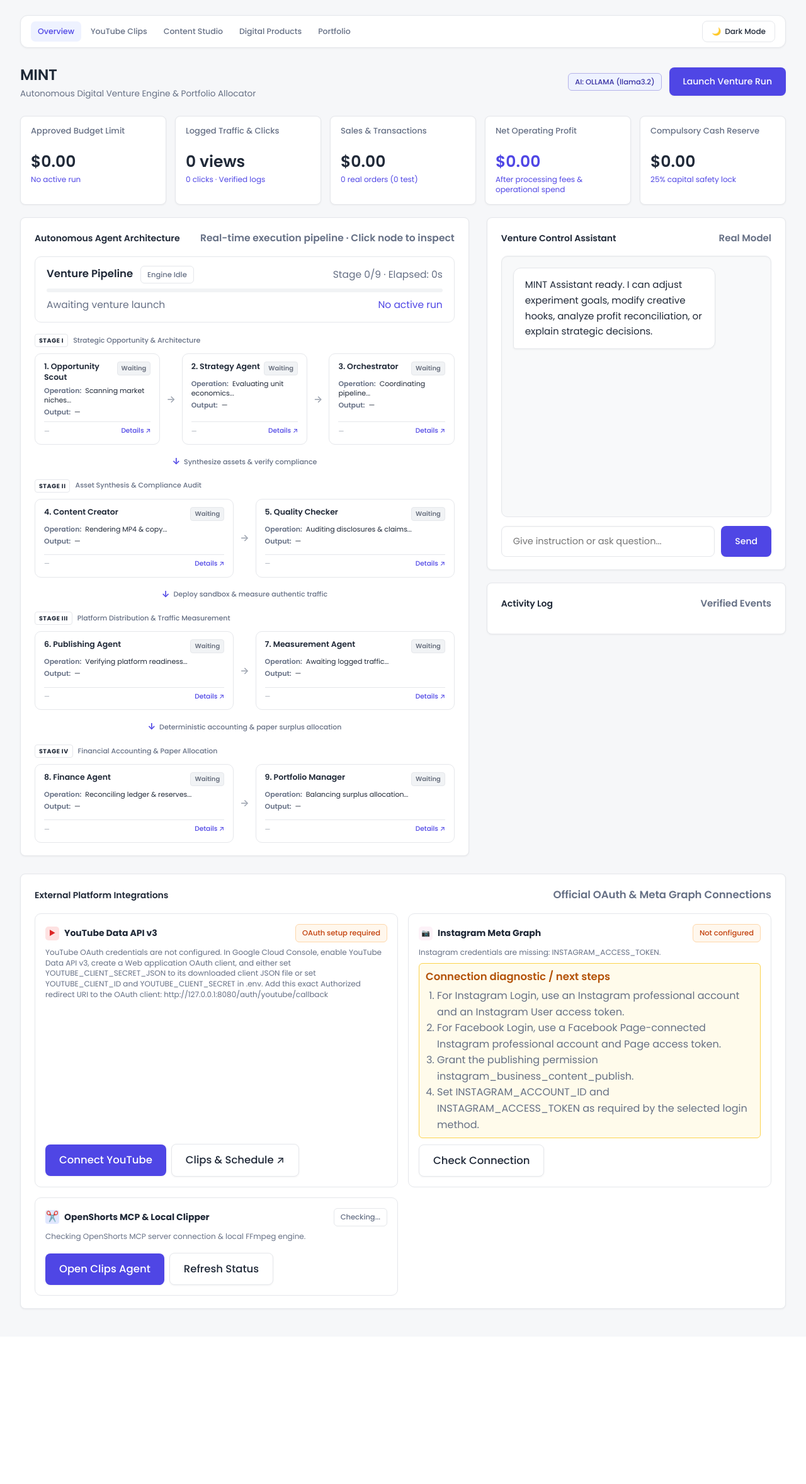
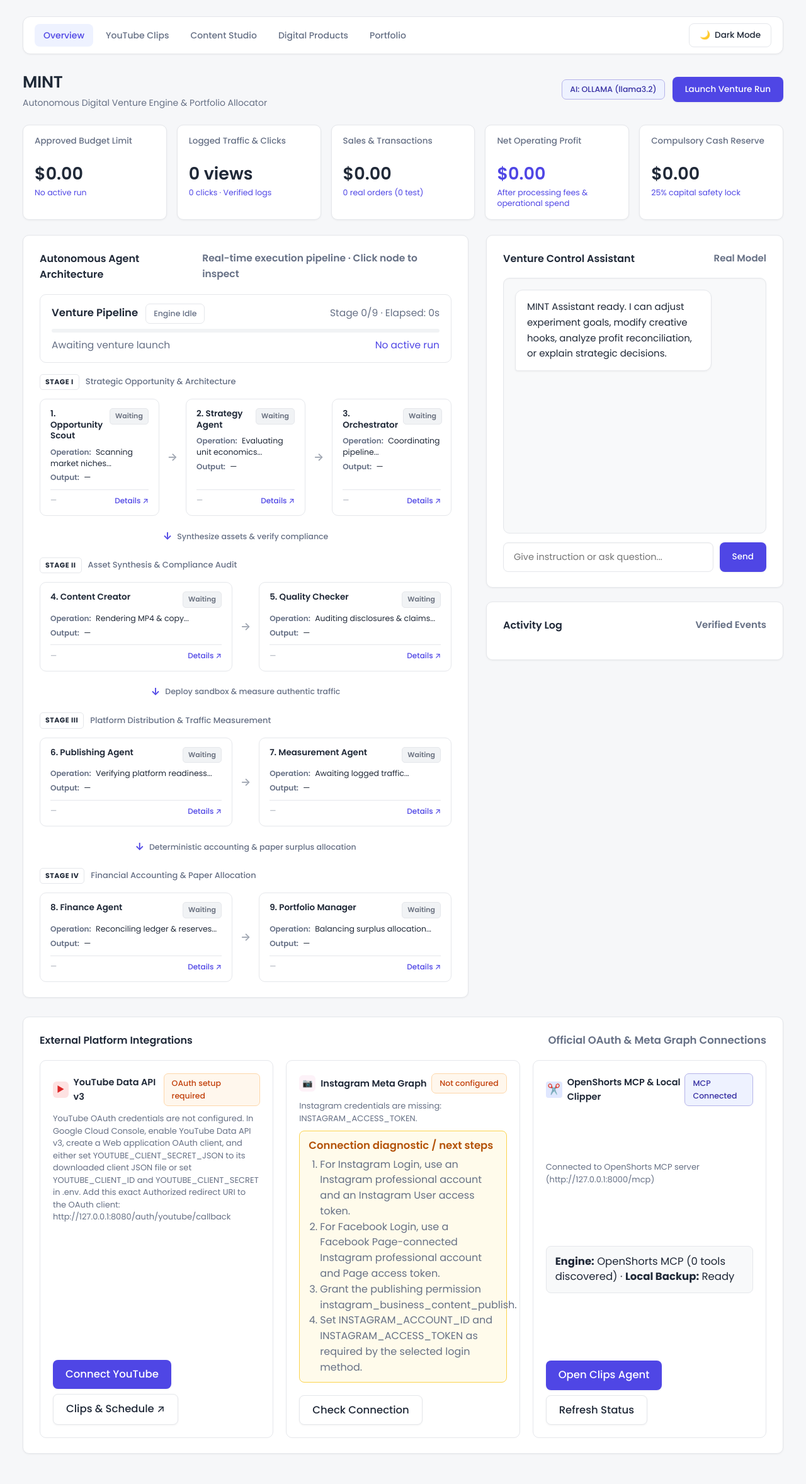
Before and after one commit to srishanksd/mint, a Flask app: page / in a window 1280 px wide. Shown: the whole page at 63% size. Before the commit the page ends 2080 px from the top, so only its background shows below. Run offline with Flask 3, Linux system fonts and the light colour scheme; data that the repository does not hold is empty; some libraries are stand-ins or nearby versions.

Commit message:
style: update dashboard theme and interactive scripts

```diff
--- a/static/css/dashboard.css
+++ b/static/css/dashboard.css
@@ -150,9 +150,11 @@ body {
   background-color: var(--bg-canvas);
   color: var(--text-primary);
   min-height: 100vh;
-  padding: 24px 32px;
+  max-width: 1560px;
+  margin: 0 auto;
+  padding: 26px 36px;
   line-height: 1.6;
-  font-size: 14px;
+  font-size: 15px;
   transition: background-color 0.2s ease, color 0.2s ease;
 }
 
@@ -161,20 +163,19 @@ body {
   display: flex;
   align-items: center;
   justify-content: space-between;
-  padding: 8px 16px;
+  padding: 10px 18px;
   background: var(--surface-raised);
   border: 1px solid var(--border-subtle);
   border-radius: 12px;
   margin-bottom: 24px;
   box-shadow: var(--shadow-card);
   flex-wrap: nowrap;
-  gap: 10px;
-  overflow: hidden;
+  gap: 12px;
 }
 
 .nav-links {
   display: flex;
-  gap: 4px;
+  gap: 6px;
   align-items: center;
   flex-wrap: nowrap;
   min-width: 0;
@@ -184,9 +185,9 @@ body {
   color: var(--text-muted);
   text-decoration: none;
   font-weight: 500;
-  font-size: 12.5px;
-  padding: 6px 11px;
-  border-radius: 7px;
+  font-size: 14px;
+  padding: 7px 14px;
+  border-radius: 8px;
   transition: all 0.15s ease;
   white-space: nowrap;
 }
@@ -200,14 +201,14 @@ body {
   background: var(--surface-card);
   border: 1px solid var(--border-subtle);
   color: var(--text-primary);
-  padding: 7px 14px;
+  padding: 8px 16px;
   border-radius: 8px;
   cursor: pointer;
-  font-size: 12px;
+  font-size: 13.5px;
   font-weight: 500;
   display: flex;
   align-items: center;
-  gap: 6px;
+  gap: 7px;
   transition: all 0.15s ease;
 }
 
@@ -228,34 +229,33 @@ header {
 }
 
 .brand-title {
-  font-size: 24px;
+  font-size: 26px;
   font-weight: 600;
   color: var(--accent-navy);
   letter-spacing: -0.3px;
 }
 
 .brand-subtitle {
-  font-size: 13.5px;
+  font-size: 14px;
   color: var(--text-muted);
   font-weight: 400;
 }
 
 /* Status Indicators */
 .status-pill {
-  font-size: 11.5px;
+  font-size: 12.5px;
   font-weight: 500;
-  padding: 4px 10px;
-  border-radius: 6px;
+  padding: 5px 12px;
+  border-radius: 7px;
   background: var(--surface-card);
   border: 1px solid var(--border-subtle);
   color: var(--text-muted);
   display: inline-flex;
   align-items: center;
-  gap: 5px;
+  gap: 6px;
 }
 
 .status-pill.connected {
-  /* Connected/selected UI uses MINT's purple brand; true run completion remains semantic. */
   border-color: color-mix(in srgb, var(--accent-teal) 32%, var(--border-subtle));
   color: var(--accent-teal-text);
   background: var(--accent-teal-subtle);
@@ -276,9 +276,9 @@ header {
 .integration-detail-line {
   display: block;
   color: var(--text-muted);
-  font-size: 10.5px;
+  font-size: 12px;
   line-height: 1.5;
-  margin-top: 4px;
+  margin-top: 5px;
   overflow-wrap: anywhere;
 }
 
@@ -290,18 +290,18 @@ button:disabled {
 /* Cards & Containers — Clean Minimal Styling */
 .neo-card {
   background: var(--surface-card);
-  border-radius: 8px;
-  padding: 20px 22px;
+  border-radius: 10px;
+  padding: 24px 26px;
   box-shadow: 0 1px 3px rgba(0, 0, 0, 0.05);
-  margin-bottom: 20px;
+  margin-bottom: 22px;
   border: 1px solid var(--border-subtle);
 }
 
 .card-title {
-  font-size: 14px;
+  font-size: 16px;
   font-weight: 600;
   color: var(--text-primary);
-  margin-bottom: 16px;
+  margin-bottom: 18px;
   display: flex;
   justify-content: space-between;
   align-items: center;
@@ -311,17 +311,17 @@ button:disabled {
 .metrics-row {
   display: grid;
   grid-template-columns: repeat(5, minmax(0, 1fr));
-  gap: 14px;
-  margin-bottom: 20px;
+  gap: 16px;
+  margin-bottom: 24px;
   align-items: stretch;
 }
 
 .metric-box {
   min-width: 0;
-  min-height: 110px;
+  min-height: 115px;
   background: var(--surface-card);
-  border-radius: 8px;
-  padding: 14px 16px;
+  border-radius: 10px;
+  padding: 16px 18px;
   box-shadow: 0 1px 3px rgba(0, 0, 0, 0.05);
   border: 1px solid var(--border-subtle);
   display: flex;
@@ -333,33 +333,24 @@ button:disabled {
   line-height: 1.4;
   min-height: 2.8em;
   overflow-wrap: anywhere;
+  font-size: 13.5px;
+  color: var(--text-muted);
+  font-weight: 500;
 }
 
 .metric-value {
   overflow-wrap: anywhere;
   line-height: 1.25;
-}
-
-.metric-sub {
-  line-height: 1.4;
-  overflow-wrap: anywhere;
-}
-
-.metric-label {
-  font-size: 13px;
-  color: var(--text-muted);
-  font-weight: 500;
-}
-
-.metric-value {
-  font-size: 25px;
+  font-size: 27px;
   font-weight: 600;
   color: var(--text-primary);
   margin-top: 6px;
 }
 
 .metric-sub {
-  font-size: 12px;
+  line-height: 1.4;
+  overflow-wrap: anywhere;
+  font-size: 12.5px;
   color: var(--accent-teal);
   margin-top: 4px;
 }
@@ -410,29 +401,29 @@ button:disabled {
 .architecture-container {
   display: flex;
   flex-direction: column;
-  gap: 14px;
+  gap: 16px;
 }
 
 .arch-stage-meta {
   display: flex;
   align-items: center;
-  gap: 8px;
-  margin-bottom: -4px;
+  gap: 10px;
+  margin-bottom: -2px;
 }
 
 .stage-pill {
-  font-size: 9.5px;
+  font-size: 11px;
   font-weight: 700;
   letter-spacing: 0.5px;
-  padding: 2px 6px;
-  border-radius: 4px;
+  padding: 3px 8px;
+  border-radius: 5px;
   background: var(--surface-pure);
   color: var(--text-primary);
   border: 1px solid var(--border-subtle);
 }
 
 .stage-name {
-  font-size: 11px;
+  font-size: 13px;
   font-weight: 500;
   color: var(--text-muted);
 }
@@ -440,7 +431,7 @@ button:disabled {
 .arch-row {
   display: flex;
   align-items: stretch;
-  gap: 8px;
+  gap: 10px;
   width: 100%;
 }
 
@@ -456,30 +447,30 @@ button:disabled {
 
 .arch-arrow-h {
   color: var(--text-subtle);
-  font-size: 15px;
+  font-size: 17px;
   font-weight: 600;
   user-select: none;
   display: flex;
   align-items: center;
   justify-content: center;
   flex-shrink: 0;
-  padding: 0 2px;
+  padding: 0 3px;
 }
 
 .arch-connector-v {
   display: flex;
   align-items: center;
   justify-content: center;
-  gap: 6px;
-  padding: 2px 0;
+  gap: 8px;
+  padding: 4px 0;
   color: var(--text-muted);
-  font-size: 11px;
+  font-size: 12.5px;
   font-weight: 500;
 }
 
 .connector-arrow {
   color: var(--accent-teal);
-  font-size: 14px;
+  font-size: 16px;
   font-weight: 700;
 }
 
@@ -487,14 +478,14 @@ button:disabled {
 .agent-node {
   background: var(--surface-card);
   border-radius: 10px;
-  padding: 12px 14px;
+  padding: 14px 16px;
   border: 1px solid var(--border-subtle);
   cursor: pointer;
   transition: transform 0.15s ease, box-shadow 0.15s ease, border-color 0.15s ease, background 0.15s ease;
   display: flex;
   flex-direction: column;
   justify-content: space-between;
-  min-height: 125px;
+  min-height: 135px;
 }
 
 .agent-node:hover {
@@ -541,12 +532,12 @@ button:disabled {
   display: flex;
   justify-content: space-between;
   align-items: flex-start;
-  gap: 6px;
-  margin-bottom: 6px;
+  gap: 8px;
+  margin-bottom: 8px;
 }
 
 .agent-name {
-  font-size: 12.5px;
+  font-size: 13.5px;
   font-weight: 600;
   color: var(--text-primary);
   line-height: 1.3;
@@ -554,10 +545,10 @@ button:disabled {
 
 .agent-status-tag {
   display: inline-block;
-  font-size: 10px;
+  font-size: 11px;
   font-weight: 600;
-  padding: 2px 6px;
-  border-radius: 4px;
+  padding: 3px 8px;
+  border-radius: 5px;
   white-space: nowrap;
 }
 
@@ -601,13 +592,13 @@ button:disabled {
   flex: 1;
   display: flex;
   flex-direction: column;
-  gap: 4px;
-  margin-bottom: 8px;
+  gap: 5px;
+  margin-bottom: 10px;
 }
 
 .agent-info-row {
-  font-size: 11px;
-  line-height: 1.35;
+  font-size: 12.5px;
+  line-height: 1.4;
   display: -webkit-box;
   -webkit-line-clamp: 2;
   -webkit-box-orient: vertical;
@@ -618,7 +609,8 @@ button:disabled {
 .agent-info-label {
   font-weight: 600;
   color: var(--text-muted);
-  margin-right: 3px;
+  margin-right: 4px;
+  font-size: 12px;
 }
 
 .agent-info-val {
@@ -626,13 +618,13 @@ button:disabled {
 }
 
 .agent-err-box {
-  font-size: 10.5px;
+  font-size: 12px;
   background: var(--status-failed-bg);
   border: 1px solid var(--status-failed-border);
   color: var(--status-failed-text);
-  padding: 3px 6px;
-  border-radius: 4px;
-  margin-top: 2px;
+  padding: 4px 8px;
+  border-radius: 5px;
+  margin-top: 3px;
 }
 
 .agent-node-foot {
@@ -640,16 +632,16 @@ button:disabled {
   justify-content: space-between;
   align-items: center;
   border-top: 1px solid var(--border-subtle);
-  padding-top: 6px;
+  padding-top: 7px;
 }
 
 .agent-time {
-  font-size: 10px;
+  font-size: 11.5px;
   color: var(--text-subtle);
 }
 
 .agent-inspect-hint {
-  font-size: 10.5px;
+  font-size: 12px;
   color: var(--accent-teal);
   font-weight: 500;
 }
@@ -794,7 +786,7 @@ button:disabled {
   color: var(--text-primary);
   border: 1px solid var(--border-subtle);
   border-radius: 8px;
-  padding: 13px 18px;
+  padding: 12px 16px;
   font-size: 14.5px;
   box-shadow: var(--shadow-inset);
   outline: none;
@@ -809,9 +801,9 @@ button:disabled {
   background: var(--surface-card);
   border: 1px solid var(--border-subtle);
   box-shadow: var(--shadow-card);
-  padding: 12px 22px;
+  padding: 10px 20px;
   border-radius: 8px;
-  font-size: 14px;
+  font-size: 13.5px;
   font-weight: 500;
   color: var(--text-primary);
   cursor: pointer;
@@ -838,18 +830,18 @@ button:disabled {
 
 /* Activity Log */
 .activity-feed-list {
-  max-height: 280px;
+  max-height: 480px;
   overflow-y: auto;
   display: flex;
   flex-direction: column;
-  gap: 8px;
+  gap: 9px;
 }
 
 .feed-item {
-  font-size: 13px;
-  padding: 10px 14px;
+  font-size: 13.5px;
+  padding: 11px 15px;
   background: var(--surface-card);
-  border-radius: 6px;
+  border-radius: 8px;
   border: 1px solid var(--border-subtle);
   display: flex;
   justify-content: space-between;
@@ -859,7 +851,7 @@ button:disabled {
 
 .feed-time {
   color: var(--text-subtle);
-  font-size: 11.5px;
+  font-size: 12px;
   margin-left: 10px;
   white-space: nowrap;
 }
@@ -879,7 +871,7 @@ button:disabled {
 .modal-card {
   background: var(--surface-raised);
   color: var(--text-primary);
-  width: 520px;
+  width: 540px;
   max-width: 90vw;
   border-radius: 14px;
   padding: 28px;
@@ -887,58 +879,64 @@ button:disabled {
   border: 1px solid var(--border-subtle);
 }
 
-/* Integrations Panels */
+/* Integrations Panels — 3-column balanced grid */
 .integrations-grid {
   display: grid;
-  grid-template-columns: 1fr 1fr;
-  gap: 16px;
+  grid-template-columns: repeat(3, minmax(0, 1fr));
+  gap: 20px;
 }
 
 .integration-panel {
   background: var(--surface-card);
-  padding: 16px;
+  padding: 20px;
   border-radius: 10px;
   border: 1px solid var(--border-subtle);
   display: flex;
   flex-direction: column;
   justify-content: space-between;
+  min-height: 220px;
 }
 
 .integration-header {
   display: flex;
   justify-content: space-between;
   align-items: center;
-  margin-bottom: 8px;
+  margin-bottom: 10px;
+}
+
+.integration-header strong {
+  font-size: 14.5px;
+  font-weight: 600;
 }
 
 .platform-icon {
   display: inline-flex;
   align-items: center;
   justify-content: center;
-  width: 22px;
-  height: 22px;
-  border-radius: 5px;
-  font-size: 11px;
+  width: 26px;
+  height: 26px;
+  border-radius: 6px;
+  font-size: 13px;
 }
 
 .platform-icon.yt { background: #fee2e2; color: #dc2626; }
 .platform-icon.ig { background: #fdf2f8; color: #db2777; }
 
 .integration-status-text {
-  font-size: 12px;
+  font-size: 13px;
   color: var(--text-muted);
-  margin-bottom: 8px;
-  line-height: 1.4;
+  margin-bottom: 10px;
+  line-height: 1.5;
 }
 
 .yt-info-card, .ig-info-card {
-  font-size: 11.5px;
+  font-size: 13px;
   color: var(--text-primary);
   background: var(--surface-nested);
-  padding: 10px 12px;
-  border-radius: 6px;
+  padding: 12px 14px;
+  border-radius: 8px;
   border: 1px solid var(--border-subtle);
-  margin-bottom: 10px;
+  margin-bottom: 12px;
   line-height: 1.5;
 }
 
@@ -947,44 +945,50 @@ button:disabled {
   background: var(--surface-card);
   color: var(--text-primary);
   border: 1px solid var(--border-subtle);
-  padding: 2px 7px;
-  border-radius: 4px;
-  margin-right: 4px;
-  margin-top: 4px;
+  padding: 3px 8px;
+  border-radius: 5px;
+  margin-right: 5px;
+  margin-top: 5px;
   font-weight: 500;
-  font-size: 11px;
+  font-size: 12px;
 }
 
 .yt-uploads-section {
-  margin-bottom: 10px;
+  margin-bottom: 12px;
 }
 
 .yt-uploads-title {
-  font-size: 11px;
+  font-size: 12px;
   font-weight: 600;
   color: var(--text-muted);
-  margin-bottom: 4px;
+  margin-bottom: 6px;
 }
 
 .yt-uploads-list {
-  max-height: 90px;
+  max-height: 110px;
   overflow-y: auto;
-  font-size: 11px;
+  font-size: 12.5px;
   color: var(--text-primary);
   background: var(--surface-nested);
   border: 1px solid var(--border-subtle);
   border-radius: 6px;
-  padding: 6px 10px;
+  padding: 8px 12px;
 }
 
 .ig-setup-card {
   background: var(--status-review-bg);
   border: 1px solid var(--status-review-border);
   color: var(--status-review-text);
-  border-radius: 6px;
-  padding: 8px 10px;
-  margin-bottom: 10px;
-  font-size: 12px;
+  border-radius: 8px;
+  padding: 10px 14px;
+  margin-bottom: 12px;
+  font-size: 13px;
+}
+
+.ig-setup-card ol {
+  font-size: 12.5px;
+  line-height: 1.55;
+  margin-top: 4px;
 }
 
 .integration-actions {
@@ -993,23 +997,24 @@ button:disabled {
   flex-wrap: wrap;
   align-items: center;
   margin-top: auto;
+  padding-top: 8px;
 }
 
 /* Data Tables */
 .data-table {
   width: 100%;
   border-collapse: collapse;
-  font-size: 13px;
+  font-size: 14px;
 }
 
 .data-table th, .data-table td {
-  padding: 12px 14px;
+  padding: 13px 16px;
   text-align: left;
   border-bottom: 1px solid var(--border-subtle);
 }
 
 .data-table th {
-  font-size: 11px;
+  font-size: 12px;
   text-transform: uppercase;
   color: var(--text-subtle);
   font-weight: 600;
@@ -1017,8 +1022,11 @@ button:disabled {
 }
 
 /* Responsive Media Queries */
-@media (max-width: 1024px) {
+@media (max-width: 1100px) {
   .dashboard-grid {
+    grid-template-columns: 1fr;
+  }
+  .integrations-grid {
     grid-template-columns: 1fr;
   }
   .metrics-row {
--- a/static/js/dashboard.js
+++ b/static/js/dashboard.js
@@ -148,6 +148,16 @@ async function fetchOverview() {
     // Artifact & Digital Product Deliverable
     if (data.artifact) {
       document.getElementById("card-artifact").style.display = "block";
+      const complianceBadge = document.getElementById("badge-compliance");
+      if (complianceBadge) {
+        if (data.artifact.file_status === "missing_asset") {
+          complianceBadge.className = "status-pill failed";
+          complianceBadge.innerText = "Missing Asset - Media Not Found";
+        } else {
+          complianceBadge.className = "status-pill connected";
+          complianceBadge.innerText = "Verified";
+        }
+      }
       document.getElementById("art-hook").innerText = data.artifact.hook || data.artifact.title;
       document.getElementById("art-cta").innerText = data.artifact.call_to_action || "Download";
       document.getElementById("art-recommendation").innerText = data.experiment.recommended_action
@@ -377,10 +387,10 @@ function updateIntegrationBadges(integrations) {
 
   refreshYouTubeStatus();
   refreshInstagramStatus(ig);
-  if (integrations.lumiclip) {
-    checkLumiClip(integrations.lumiclip);
+  if (integrations.openshorts) {
+    checkClipper(integrations.openshorts);
   } else {
-    checkLumiClip();
+    checkClipper();
   }
 }
 
@@ -1082,43 +1092,35 @@ async function checkInstagram() {
   }
 }
 
-async function checkLumiClip(cachedData) {
-  const pill = document.getElementById("pill-lumiclip");
-  const desc = document.getElementById("desc-lumiclip");
-  const info = document.getElementById("lumiclip-info");
+async function checkClipper(cachedData) {
+  const pill = document.getElementById("pill-clipper");
+  const desc = document.getElementById("desc-clipper");
+  const info = document.getElementById("clipper-info");
   if (!pill) return;
 
   function renderData(data) {
-    if (data.status === "connected") {
+    const isMcp = data.openshorts_mcp && data.openshorts_mcp.server_running;
+    if (isMcp) {
       pill.className = "status-pill connected";
-      pill.innerText = "Connected";
-      if (desc) desc.innerText = `Plan: ${data.plan || 'Standard'} • ${data.credits_remaining !== null ? data.credits_remaining + ' credits remaining' : 'Active'}`;
+      pill.innerText = "MCP Connected";
+      if (desc) desc.innerText = `Connected to OpenShorts MCP server (${data.openshorts_mcp.endpoint || 'http://127.0.0.1:8000/mcp'})`;
       if (info) {
         info.style.display = "block";
-        info.innerHTML = `<div><strong>Plan:</strong> ${data.plan || 'Standard'} &middot; <strong>Credits:</strong> ${data.credits_remaining !== null ? data.credits_remaining : 'Unlimited'} remaining</div>`;
+        info.innerHTML = `<div><strong>Engine:</strong> OpenShorts MCP (${data.openshorts_mcp.tools_count || 0} tools discovered) &middot; <strong>Local Backup:</strong> Ready</div>`;
       }
-    } else if (data.status === "credits_low") {
-      pill.className = "status-pill warning";
-      pill.innerText = "Credits Low";
-      if (desc) desc.innerText = `Low credits: ${data.credits_remaining} remaining. Top up before long runs.`;
-    } else if (data.status === "credits_exhausted") {
-      pill.className = "status-pill failed";
-      pill.innerText = "Exhausted";
-      if (desc) desc.innerText = "LumiClip credits exhausted. Top up your plan at lumiclip.ai.";
-    } else if (data.status === "token_invalid") {
-      pill.className = "status-pill failed";
-      pill.innerText = "Token Invalid";
-      if (desc) desc.innerText = "LumiClip API key was rejected (HTTP 401). Verify LUMICLIP_API_KEY in .env.";
     } else {
-      pill.className = "status-pill waiting";
-      pill.innerText = "Not Configured";
-      if (desc) desc.innerText = data.message || "Add LUMICLIP_API_KEY to your .env file.";
-      if (info) info.style.display = "none";
+      pill.className = "status-pill connected";
+      pill.innerText = "Local Free Ready";
+      if (desc) desc.innerText = "Local Free Engine (faster-whisper CPU + FFmpeg 9:16 transcode) is active. OpenShorts MCP server is offline.";
+      if (info) {
+        info.style.display = "block";
+        info.innerHTML = `<div><strong>Engine:</strong> Local Free (faster-whisper + FFmpeg) &middot; <strong>MCP Server:</strong> Offline at 127.0.0.1:8000</div>`;
+      }
     }
   }
 
-  if (cachedData && typeof cachedData === "object" && cachedData.status) {
-    renderData(cachedData);
+  if (cachedData && typeof cachedData === "object" && (cachedData.server_running !== undefined || cachedData.openshorts_mcp)) {
+    renderData(cachedData.openshorts_mcp ? cachedData : { openshorts_mcp: cachedData });
     return;
   }
 
@@ -1126,12 +1128,12 @@ async function checkLumiClip(cachedData) {
   pill.innerText = "Checking…";
 
   try {
-    const res = await fetch("/api/lumiclip/usage?refresh=1");
+    const res = await fetch("/api/youtube/clipper/status");
     const data = await res.json();
     renderData(data);
   } catch (err) {
-    pill.className = "status-pill failed";
-    pill.innerText = "Error";
-    if (desc) desc.innerText = "Could not check LumiClip status.";
+    pill.className = "status-pill warning";
+    pill.innerText = "Local Free";
+    if (desc) desc.innerText = "Local Free Clipper available (faster-whisper + FFmpeg).";
   }
 }
```
